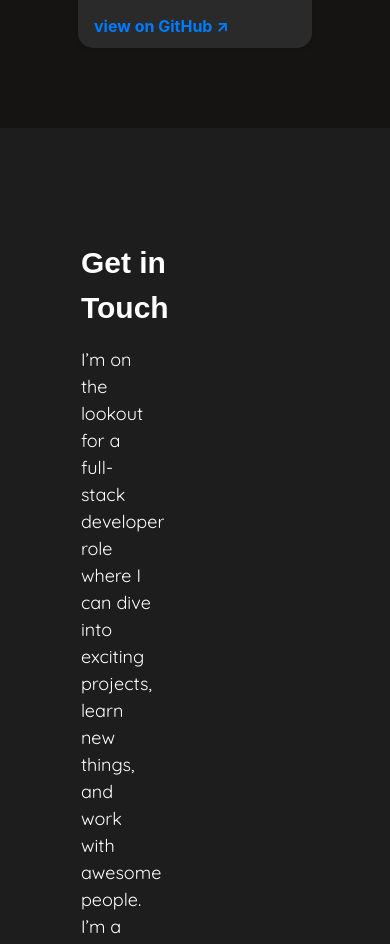
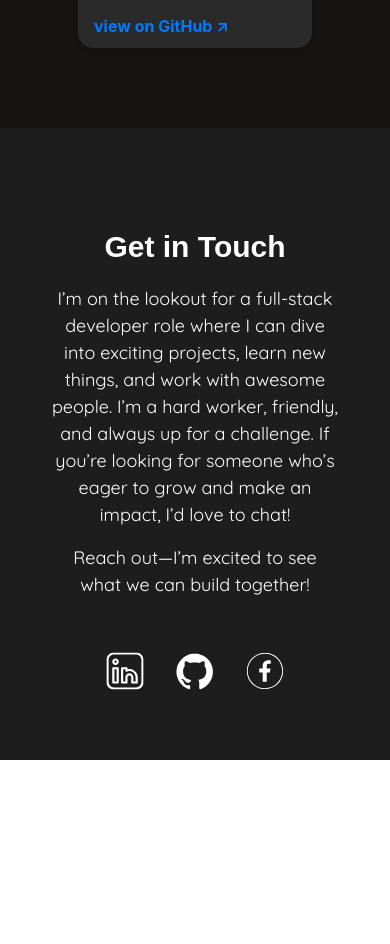
Before and after one commit to RazBracha/Raz-Bracha, a React (Create React App) app: page / in a window 390 px wide. Shown: the part 3900-4844 px from the top of the page. After the commit the page ends 4660 px from the top, so only its background shows below. Built offline with nearby package versions, Linux system fonts and the light colour scheme; a web font is replaced by a local one.

Commit message:
footer fix

```diff
--- a/src/styles/Footer.css
+++ b/src/styles/Footer.css
@@ -21,11 +21,10 @@
   .footer-content-container {
     display: flex;
     flex-direction: column;
-    padding-right: 2rem;
-    padding-left: 15%;
+    /* padding-right: 2rem;  */
+    padding-left: 10rem;
     padding-top: 5rem;
   }
-
 
   .head{
     font-size: 30px;
@@ -47,14 +46,6 @@
     font-size: 18px;
     font-family: 'Quicksand', sans-serif;
     padding-top: 1rem;
-    /* padding-left: 2rem; */
-  }
-
-  .social-links  {
-    display: flex;
-    gap:20px;
-    padding-top: 3rem;
-    padding-bottom: 3rem;
   }
 
   .social-links {
@@ -74,11 +65,6 @@
     transition: transform 0.3s;
   }
 
-  .email-image{
-    width: 500px;
-    /* height: 50px; */
-  }
-
   .footer-image {
     width: 35%;
     height: auto;
@@ -86,8 +72,20 @@
     padding-right: 10rem;
   }
 
+  @media (max-width: 767px) {
+    .footer-container {
+      flex-direction: column;
+      align-items: center;
+      padding: 1rem;
+      text-align: center;
+    }
 
-  /* .copy {
-    padding-top: 1rem;
-    padding-left: 2rem;
-  } */
+    .footer-content-container {
+      /* padding: 0; */
+      padding-left: 0;
+      align-items: center;
+    }
+    .footer-image {
+      display: none;
+    }
+  }
```
